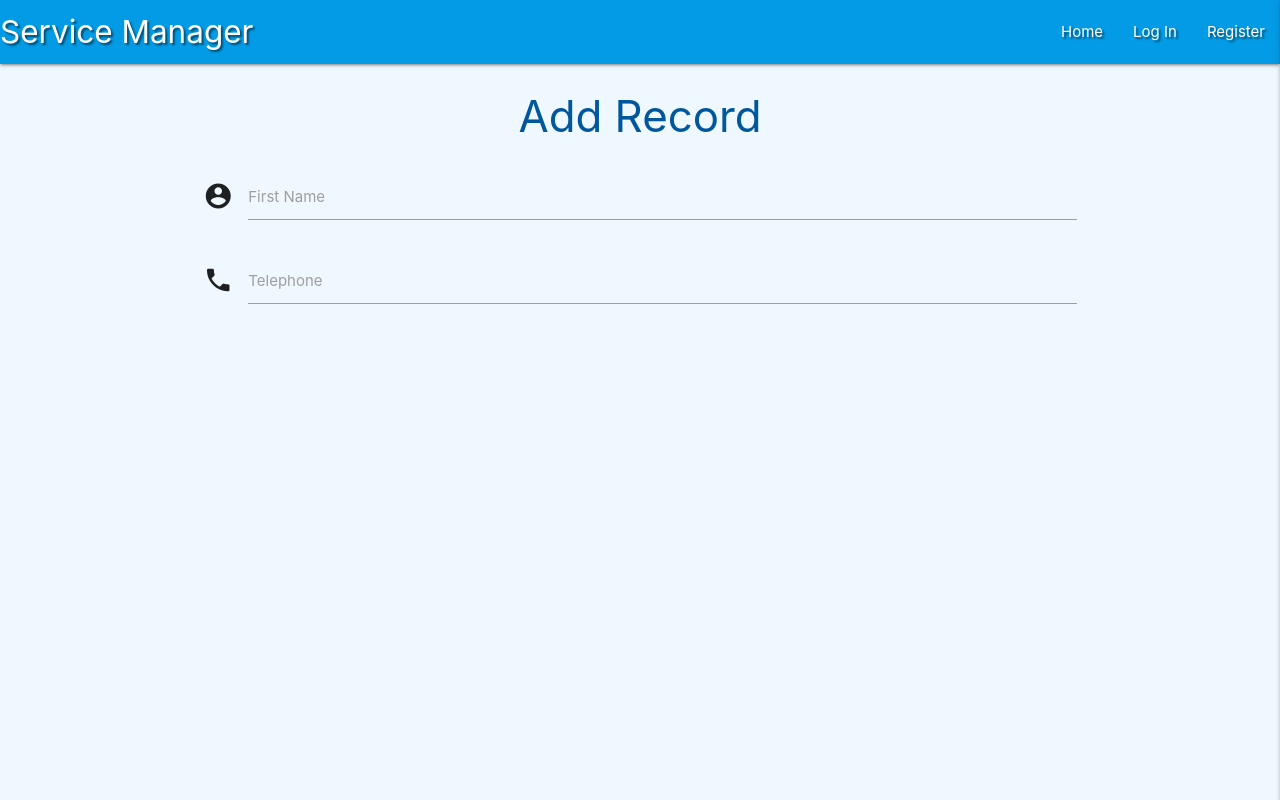
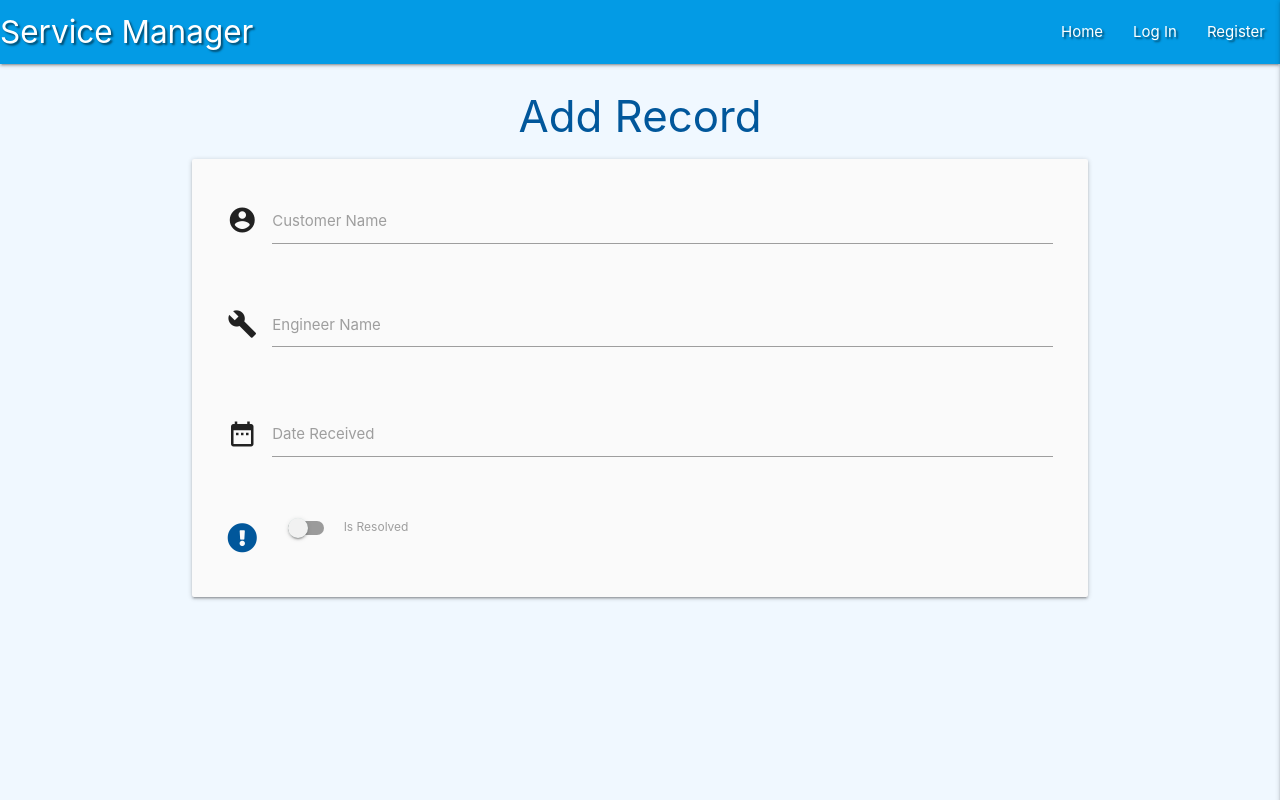
Before and after one commit to marks530/ms3_project, a Flask app: page /add_record in a window 1280 px wide. Run offline with Flask 2, Linux system fonts and the light colour scheme; some libraries are stand-ins or nearby versions.

Commit message:
Add Record form input fields

```diff
--- a/static/js/script.js
+++ b/static/js/script.js
@@ -2,4 +2,13 @@ $(document).ready(function(){
     $('.sidenav').sidenav({edge: "right"});
     $('.collapsible').collapsible();
     $('.tooltipped').tooltip();
+    $("select").formSelect();
+    $(".datepicker").datepicker({
+        format: "dd mmmm, yyyy",
+        yearRange: 3,
+        showClearBtn: true,
+        i18n: {
+            done: "Select"
+        }
+    });
   });
--- a/templates/add_record.html
+++ b/templates/add_record.html
@@ -3,22 +3,47 @@
 
 <h3 class="light-blue-text text-darken-4 center-align">Add Record</h3>
 
-<div class="row">
+
+<div class="row card-panel grey lighten-5">
     <form class="col s12" method="POST" action="">
         <div class="row">
             <div class="input-field col s12">
-            <i class="material-icons prefix">account_circle</i>
-            <input id="icon_prefix" type="text" class="validate">
-            <label for="icon_prefix">First Name</label>
+                <i class="material-icons prefix">account_circle</i>
+                <input id="customer_name" name="customer_name" minlength="5" maxlength="50"
+                    type="text" class="validate" required>
+                <label for="customer_name">Customer Name</label>
             </div>
+        </div>
+        <div class="row">
             <div class="input-field col s12">
-            <i class="material-icons prefix">phone</i>
-            <input id="icon_telephone" type="tel" class="validate">
-            <label for="icon_telephone">Telephone</label>
+                <i class="material-icons prefix">build</i>
+                <textarea id="engineer_name" name="engineer_name" minlength="5"
+                    maxlength="200" class="materialize-textarea validate" required></textarea>
+                <label for="engineer_name">Engineer Name</label>
+            </div>
+        </div>
+        <div class="row">
+            <div class="input-field col s12">
+                <i class="material-icons prefix">date_range</i>
+                <input id="date_received" name="date_received" type="text"
+                class="datepicker validate" required>
+                <label for="date_received">Date Received</label>
+            </div>
+        </div>
+        <div class="row">
+            <div class="input-field col s12">
+                <div class="switch">
+                    <i class="fas fa-exclamation-circle prefix light-blue-text text-darken-4"></i>
+                    <label for="is_resolved">
+                        <input type="checkbox" id="is_resovlved" name="is_resolved">
+                        <span class="lever"></span>
+                        Is Resolved
+                    </label>
+                </div>
             </div>
         </div>
     </form>
-  </div>
+</div>
 
 
 {% endblock %}
```
